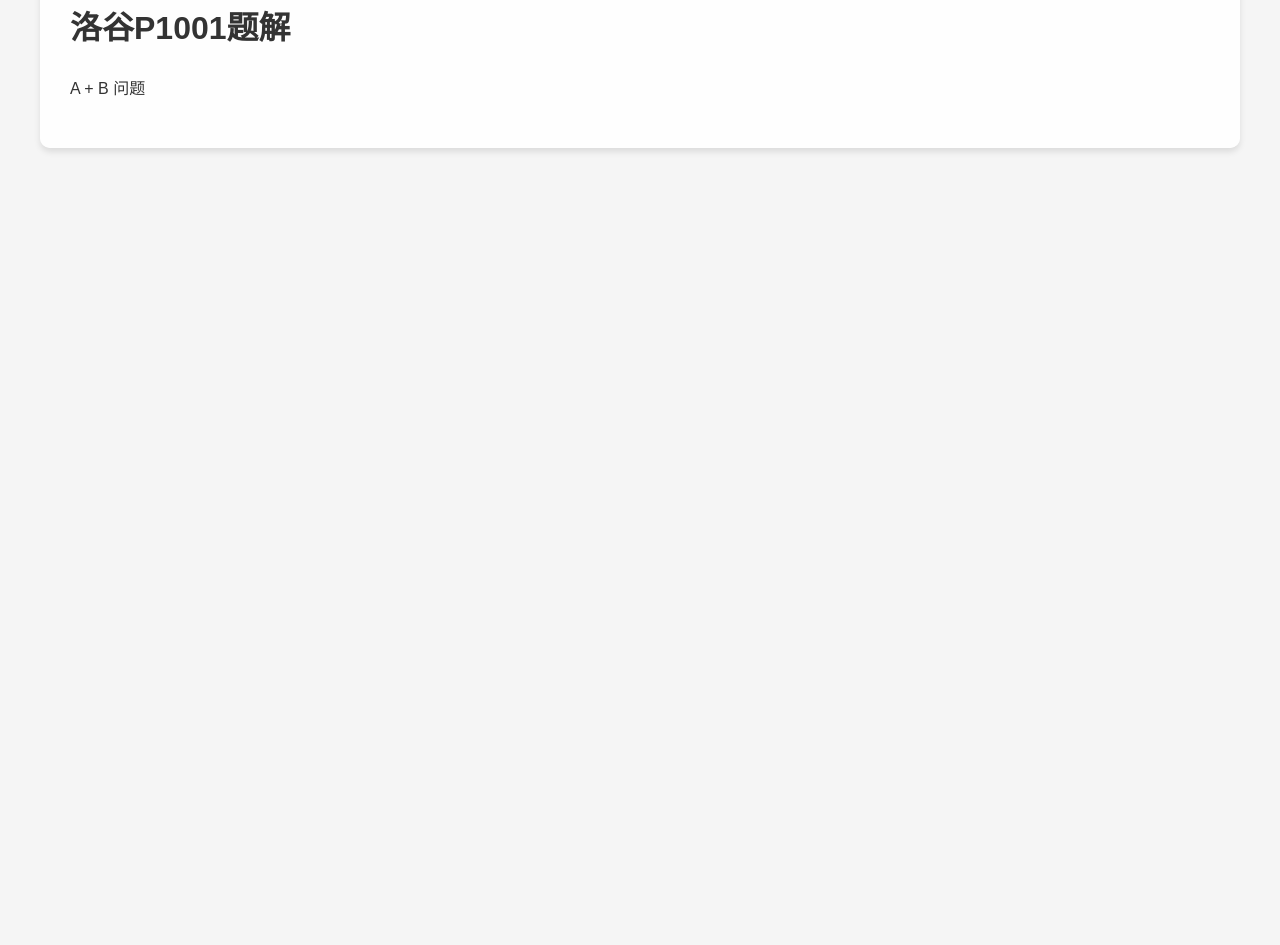
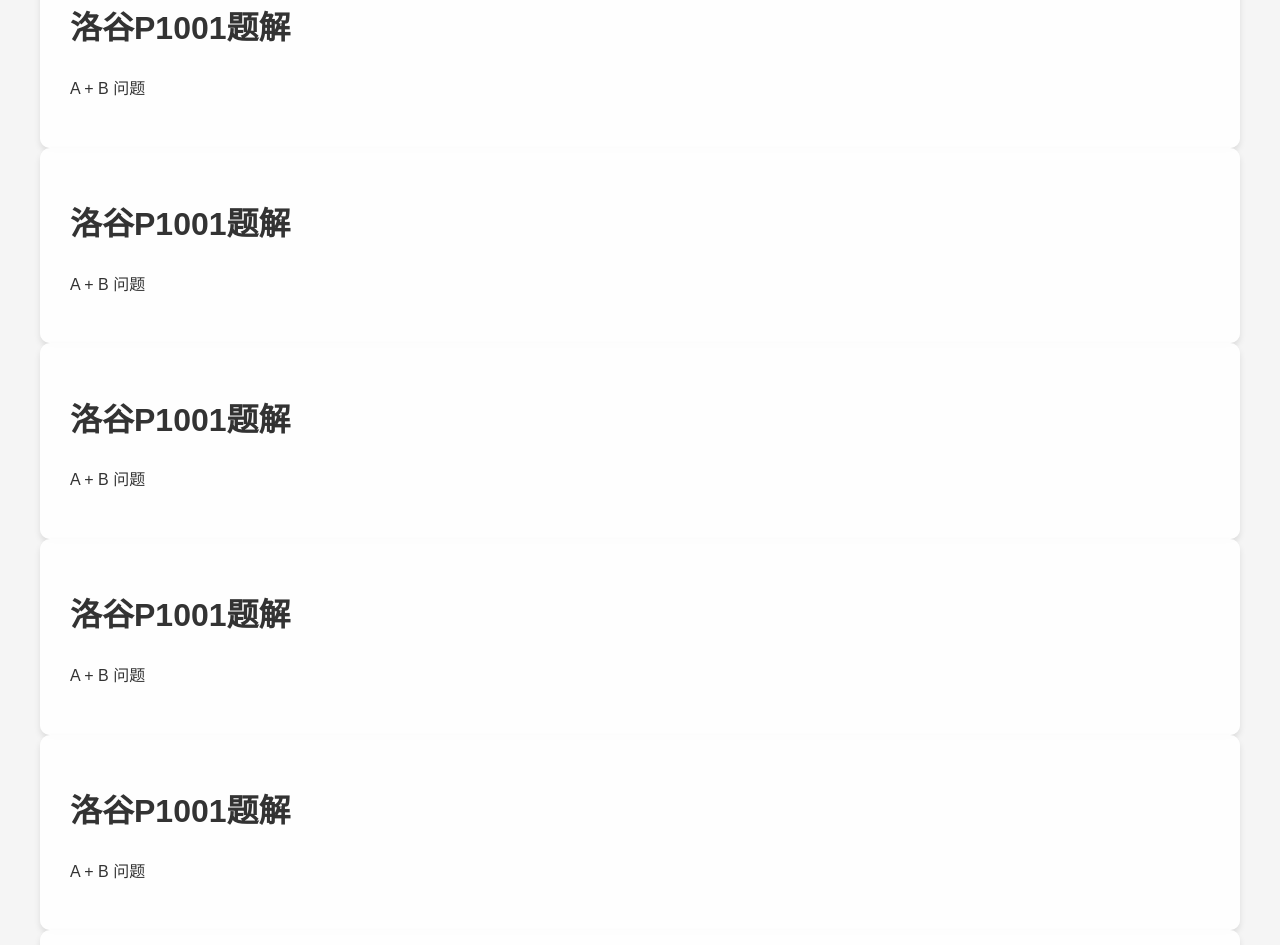
Before and after one commit to deque123/deque, a plain HTML site: page index.html in a window 1280 px wide. Shown: the part 495-1440 px from the top of the page. Before the commit the page ends 800 px from the top, so only its background shows below. Drawn offline with Linux system fonts and the light colour scheme.

Commit message:
index.html
25.8.17-3

```diff
--- a/index.html
+++ b/index.html
@@ -63,6 +63,31 @@
             <p>atcoder:Ngsh07013004</p>
             <p>LeetCode:(github名)</p>
         </header>
+
+        <div class="content">
+            <h1>洛谷P1001题解</h1>
+            <p>A + B 问题</p>
+        </div>
+
+        <div class="content">
+            <h1>洛谷P1001题解</h1>
+            <p>A + B 问题</p>
+        </div>
+
+        <div class="content">
+            <h1>洛谷P1001题解</h1>
+            <p>A + B 问题</p>
+        </div>
+
+        <div class="content">
+            <h1>洛谷P1001题解</h1>
+            <p>A + B 问题</p>
+        </div>
+
+        <div class="content">
+            <h1>洛谷P1001题解</h1>
+            <p>A + B 问题</p>
+        </div>
 
         <div class="content">
             <h1>洛谷P1001题解</h1>
```
